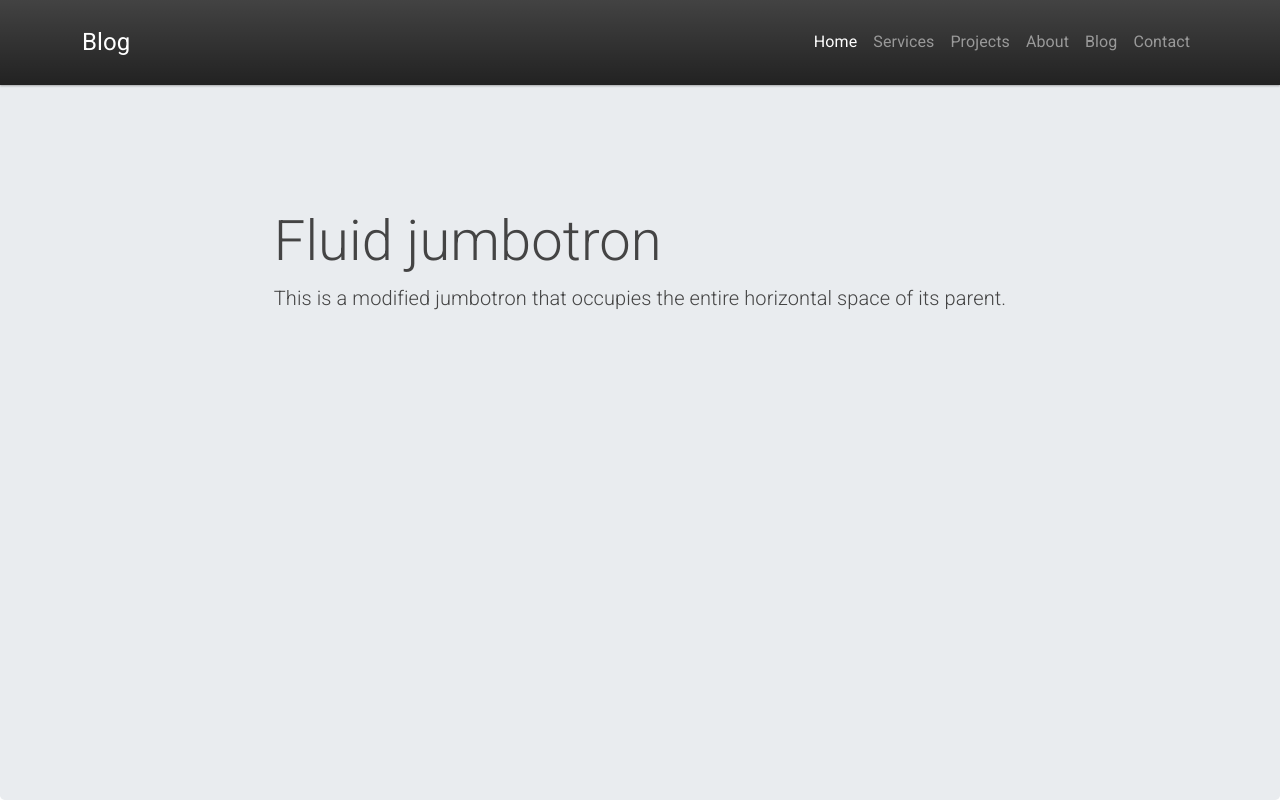
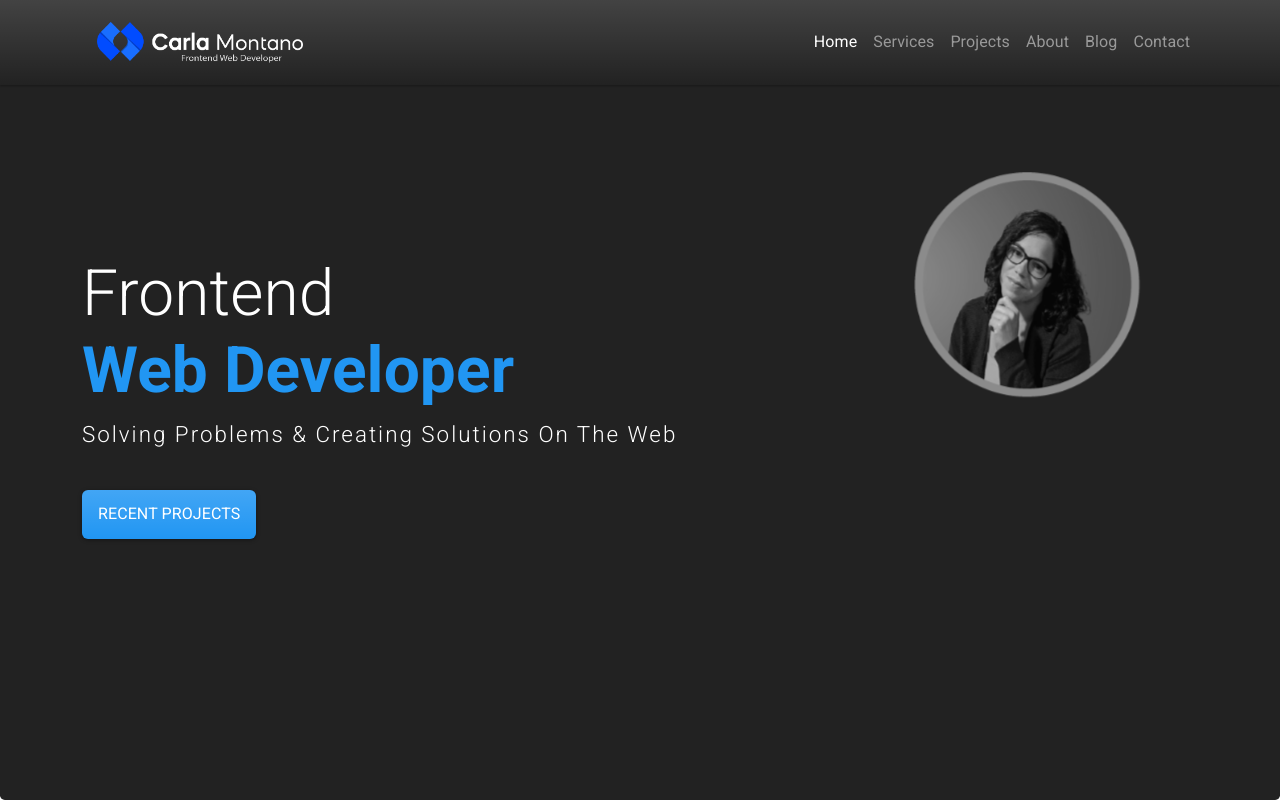
Before and after one commit to Cmmh1101/bootstrap-blog, a website: page index.html in a window 1280 px wide. Shown: the top 802 px of the page. Drawn offline with nearby package versions, Linux system fonts and the light colour scheme; files whose address does not match are found by name.

Commit message:
added hero profile img and styles build commit

```diff
--- a/css/style.css
+++ b/css/style.css
@@ -18,11 +18,48 @@ html {
   --teal: #008080;
 }
 
+p {
+  letter-spacing: 2px;
+}
+
+.jumbo-hero h1 {
+  font-size: 4rem;
+}
+
+.jumbo-hero p {
+  font-size: 1.4rem;
+}
+
 /* Jumbo Hero */
 
 .jumbo-hero {
   height: 100vh;
   position: relative;
+  background: transparent;
+  overflow: hidden;
+}
+
+.hero-text {
+  margin-top: 6rem;
+}
+
+.jumbo-hero .img-hero {
+  width: 250px;
+  position: absolute;
+  top: 20%;
+  right: 10%;
+  filter: grayscale(100%);
+  z-index: 5;
+  animation: scale 8s;
+}
+
+@keyframes scale {
+  0% {
+    transform: scale(0);
+  }
+  100% {
+    transform: scale(1);
+  }
 }
 
 .navigation {
--- a/index.html
+++ b/index.html
@@ -30,7 +30,7 @@
       rel="stylesheet"
     />
 
-    <title>Getting into Tech Blog</title>
+    <title>Web Development Portfolio</title>
   </head>
   <body>
     <!-- Navigation -->
@@ -38,7 +38,9 @@
       class="navbar navbar-expand-lg navbar-dark bg-dark sticky-top navigation"
     >
       <div class="container">
-        <a class="navbar-brand" href="#">Blog</a>
+        <a class="navbar-brand" href="#"
+          ><img class="col-6 col-md-4 img-fluid" src="img/logobrand.png" alt=""
+        /></a>
         <button
           class="navbar-toggler"
           type="button"
@@ -81,18 +83,26 @@
     <!-- End of navigation -->
 
     <!-- Jumbo Hero -->
-    <header class="jumbotron jumbo-hero">
-      <div
-        class="container py-5 d-flex justify-content-center align-items-center"
-      >
-        <div class="my-5">
-          <h1 class="display-4 mt-5">Fluid jumbotron</h1>
-          <p class="lead">
-            This is a modified jumbotron that occupies the entire horizontal
-            space of its parent.
+    <header class="jumbotron jumbo-hero bg-dark md-bg-none">
+      <div class="container py-5 d-flex align-items-center">
+        <div class="hero-text">
+          <h1 class="display-4 mt-5 text-white">
+            Frontend<br />
+            <span class="text-primary font-weight-bolder"
+              ><strong>Web Developer</strong></span
+            >
+          </h1>
+          <p class="lead text-white">
+            Solving Problems & Creating Solutions On The Web
           </p>
+          <a href="#projects" class="btn btn-primary mt-3">Recent Projects</a>
         </div>
       </div>
+      <img
+        src="img/heroimg-border.png"
+        class="img-fluid img-hero d-none d-md-flex"
+        alt=""
+      />
     </header>
 
     <!-- End of Jumbo hero -->
@@ -165,7 +175,7 @@
           <!-- End of services -->
 
           <!-- Projects -->
-          <div class="col-12 mt-5 mb-3">
+          <div class="col-12 mt-5 mb-3" id="projects">
             <h1>Projects</h1>
           </div>
 
@@ -323,7 +333,7 @@
 
           <!-- Articles -->
           <!-- Single Article Box -->
-          <article class="col-lg-8">
+          <article class="col-md-12 col-lg-10">
             <div class="row row-content align-items-center my-3 my-md-5">
               <div class="col">
                 <div class="media">
@@ -366,7 +376,7 @@
           </article>
           <!-- End of Single Article box -->
           <!-- Single Article Box -->
-          <article class="col-md-12 col-lg-8">
+          <article class="col-md-12 col-lg-10">
             <div class="row row-content align-items-center my-3 my-md-5">
               <div class="col">
                 <div class="media">
@@ -386,7 +396,7 @@
                     alt="Breadcrum Trail Thumbnail"
                   />
                   <div
-                    class="media-body align-self-center text-left md-text-right"
+                    class="media-body align-self-center text-left text-md-right"
                   >
                     <a href=""><h3>Bootcamp Journey: Week 1</h3></a>
                     <span class="text-secondary"
```
Also changed, not shown: dist/css/main.css, dist/img/Asset 2logobrandwhite.png (added), dist/img/Asset 3heroimg.png (added), dist/img/Asset 4heroimg.png (added), dist/img/hero-background-blue.png (added), dist/img/heroimg-border.png (added), dist/index.html, img/1x/Asset 2logobrandwhite.png (added), img/1x/Asset 3heroimg.png (added), img/Asset 4heroimg.png (added), img/hero-background-blue.png (added), img/heroimg-border.png (added).
